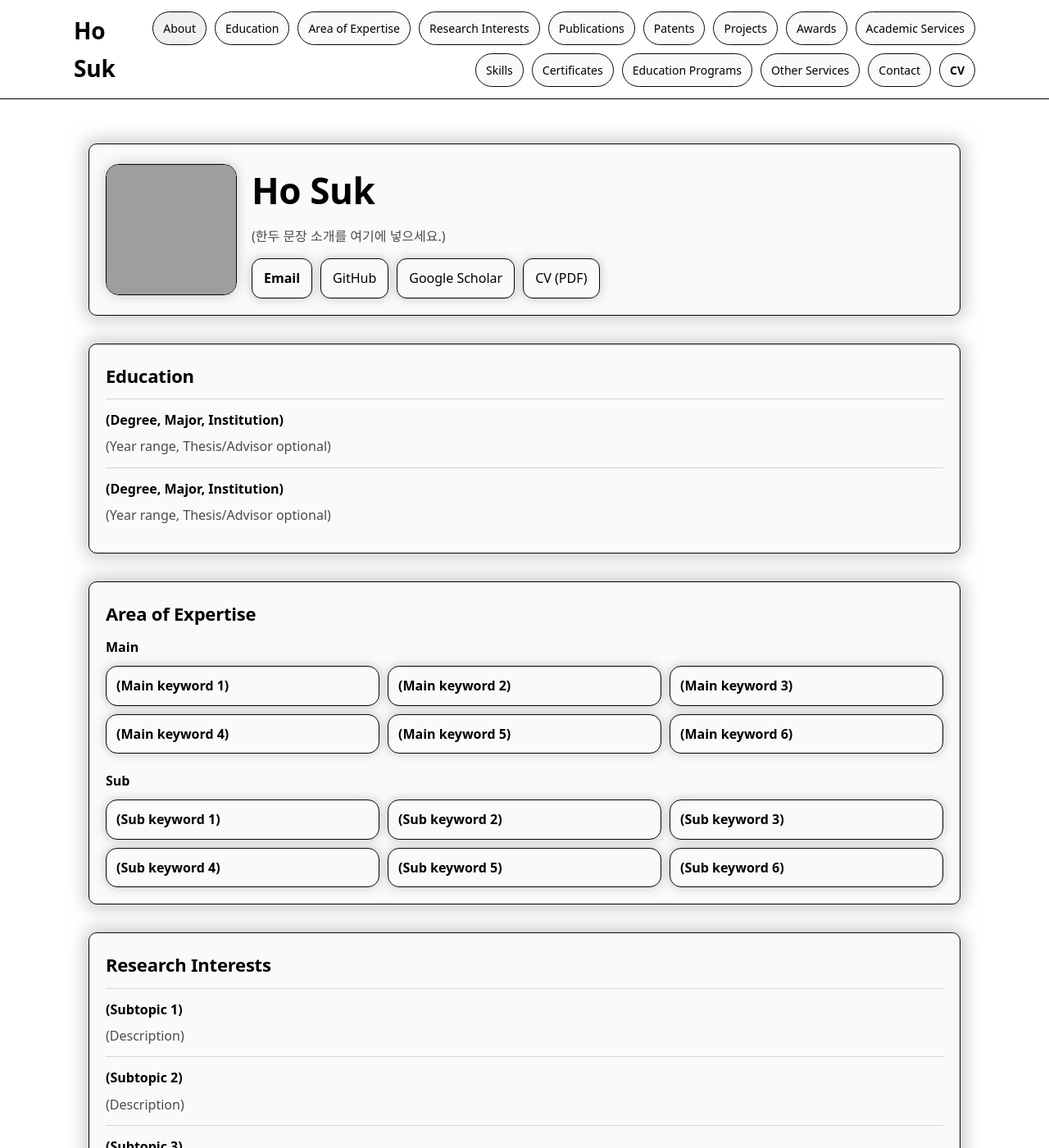
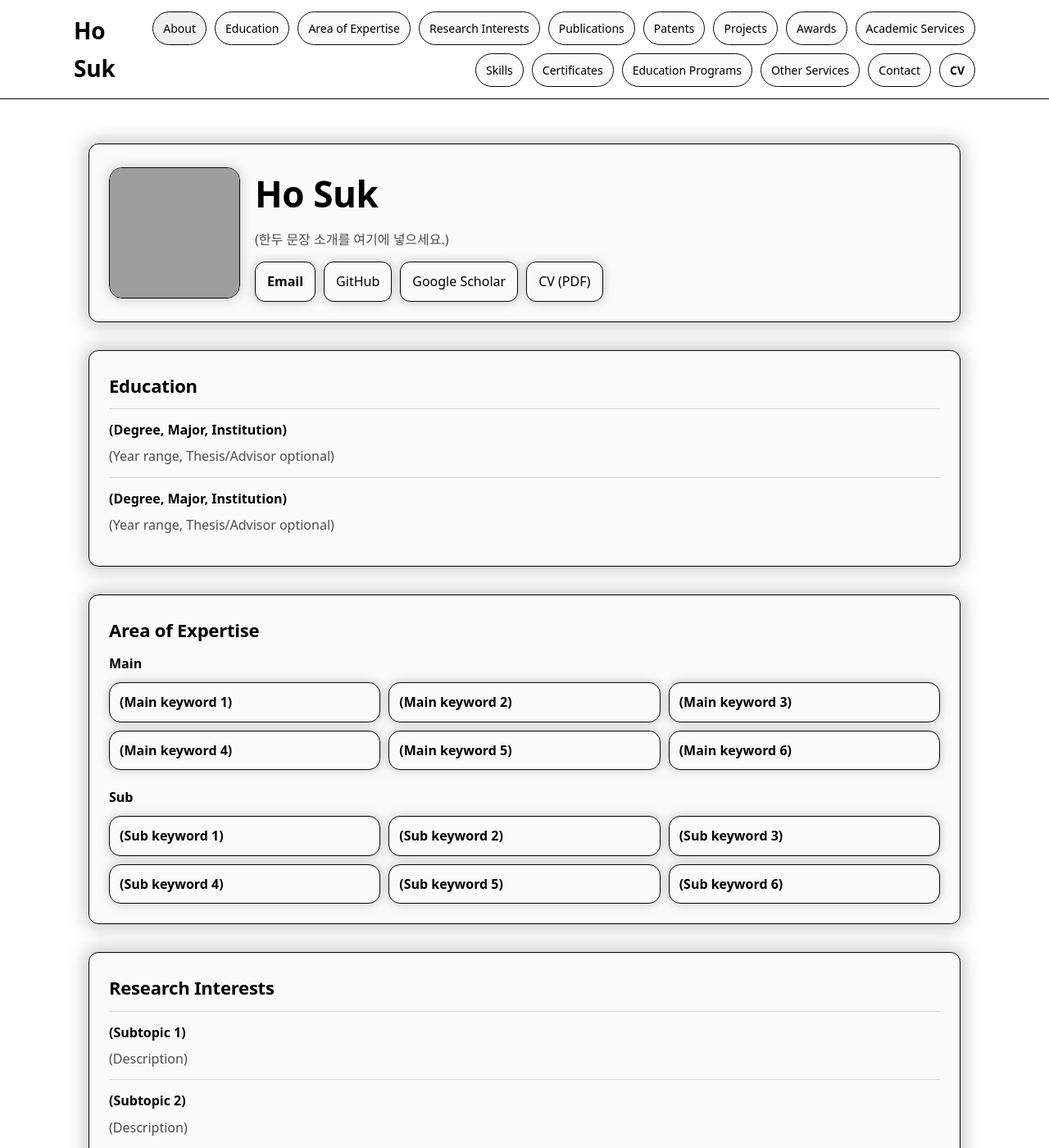
Before and after one commit to ho-suk-93/ho-suk-93.github.io, a Jekyll site: the page built from index.md, in a window 1280 px wide and 1400 px high. Shown: the whole window at 82% size. Built offline with Jekyll 4.4.1, drawn with Linux system fonts in a browser that asks for light colours; grey boxes are pictures that could not be loaded.

Commit message:
Update style.scss

```diff
--- a/assets/css/style.scss
+++ b/assets/css/style.scss
@@ -113,13 +113,13 @@ a:hover{ text-decoration:underline; }
 .hero{
   background: var(--panel);
   border: 1px solid var(--border);
-  border-radius: 10px;
+  border-radius: 12px;
 
   /* 그림자 크기 확대 */
   box-shadow:
     0 0 20px 5px var(--shadow);
 
-  padding: 20px;
+  padding: 24px;
 }
 
 /* Hero layout */
```
